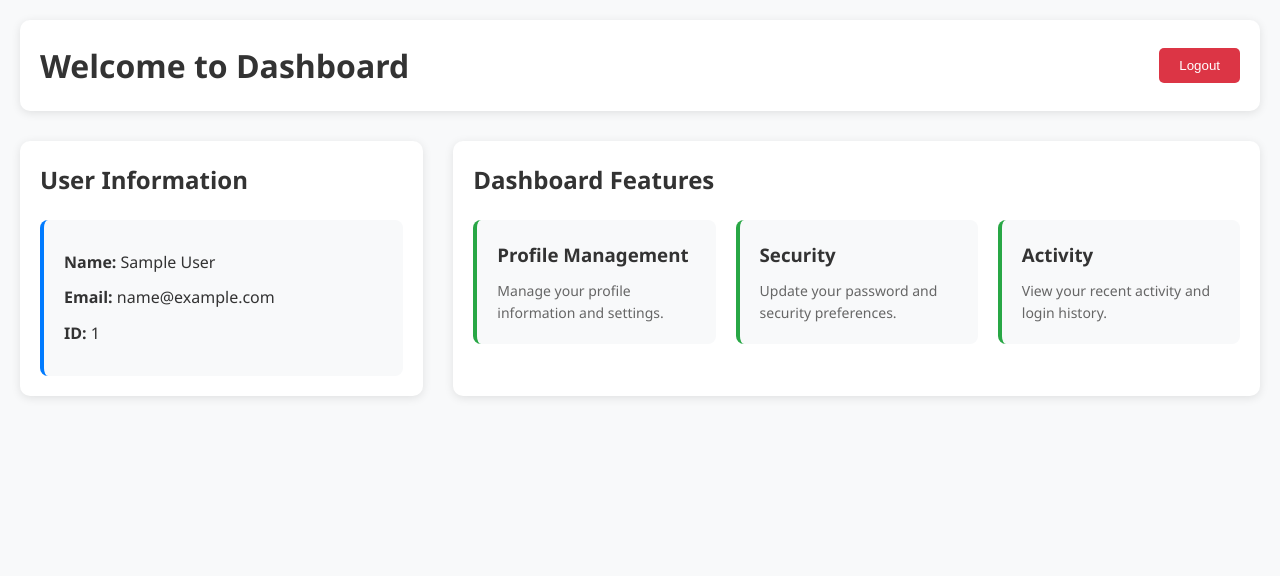
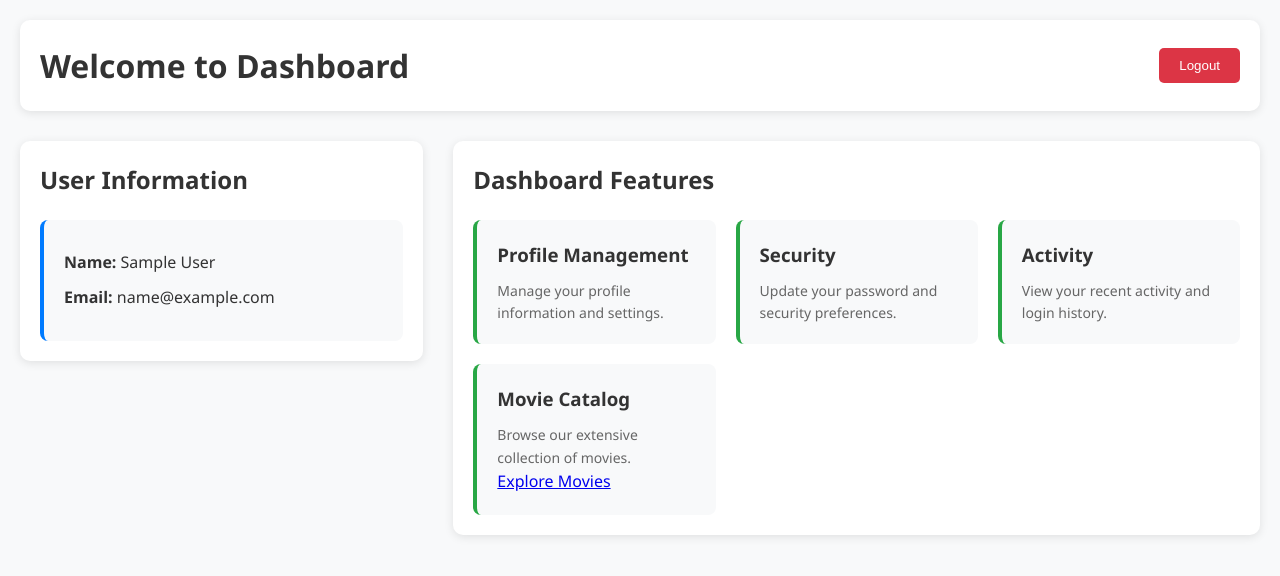
Before and after one commit to talhakayanii/Full-stack-movie-app, a React (Create React App) app in the folder frontend/: page /dashboard in a window 1280 px wide. Shown: the top 576 px of the page. Built offline with nearby package versions, Linux system fonts and the light colour scheme; sample sign-in values are in the browser's storage.

Commit message:
Added routes to App.tsx and added a button is dahboeard.tsx to explore movies

```diff
--- a/frontend/src/App.tsx
+++ b/frontend/src/App.tsx
@@ -6,6 +6,8 @@ import Home from './components/Home';
 import Login from './components/Login';
 import Register from './components/Register';
 import Dashboard from './components/Dashboard';
+import MovieListing from './components/MovieListing';
+import MovieDetails from './components/MovieDetails';
 import './App.css';
 
 const App: React.FC = () => {
@@ -25,6 +27,23 @@ const App: React.FC = () => {
                 </ProtectedRoute>
               }
             />
+            <Route
+              path="/movies"
+              element={
+                <ProtectedRoute>
+                  <MovieListing />
+                </ProtectedRoute>
+              }
+            />
+
+            <Route
+              path="/movies/:id"
+              element={
+                <ProtectedRoute>
+                  <MovieDetails />
+                </ProtectedRoute>
+              }
+            />
             <Route path="*" element={<Navigate to="/" replace />} />
           </Routes>
         </div>
--- a/frontend/src/components/Dashboard.tsx
+++ b/frontend/src/components/Dashboard.tsx
@@ -1,6 +1,6 @@
 import React from 'react';
 import { useAuth } from '../context/AuthContext';
-import { useNavigate } from 'react-router-dom';
+import { useNavigate, Link } from 'react-router-dom';
 
 const Dashboard: React.FC = () => {
   const { user, logout } = useAuth();
@@ -26,12 +26,13 @@ const Dashboard: React.FC = () => {
           <div className="info-card">
             <p><strong>Name:</strong> {user?.name}</p>
             <p><strong>Email:</strong> {user?.email}</p>
-            <p><strong>ID:</strong> {user?.id}</p>
+
           </div>
         </div>
 
         <div className="dashboard-features">
           <h2>Dashboard Features</h2>
+
           <div className="features-grid">
             <div className="feature-card">
               <h3>Profile Management</h3>
@@ -45,6 +46,19 @@ const Dashboard: React.FC = () => {
               <h3>Activity</h3>
               <p>View your recent activity and login history.</p>
             </div>
+            <div className="feature-card">
+              <h3>Movie Catalog</h3>
+              <p>Browse our extensive collection of movies.</p>
+              <Link
+              to="/movies"
+              className="explore-movies-btn"
+>
+              Explore Movies
+              </Link>
+
+
+
+            </div>
           </div>
         </div>
       </div>
```
